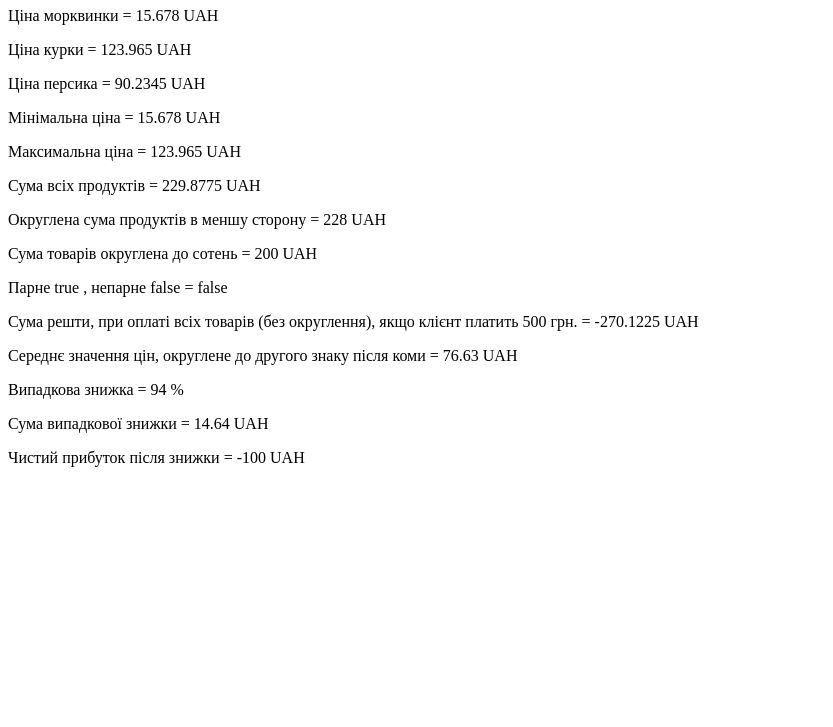
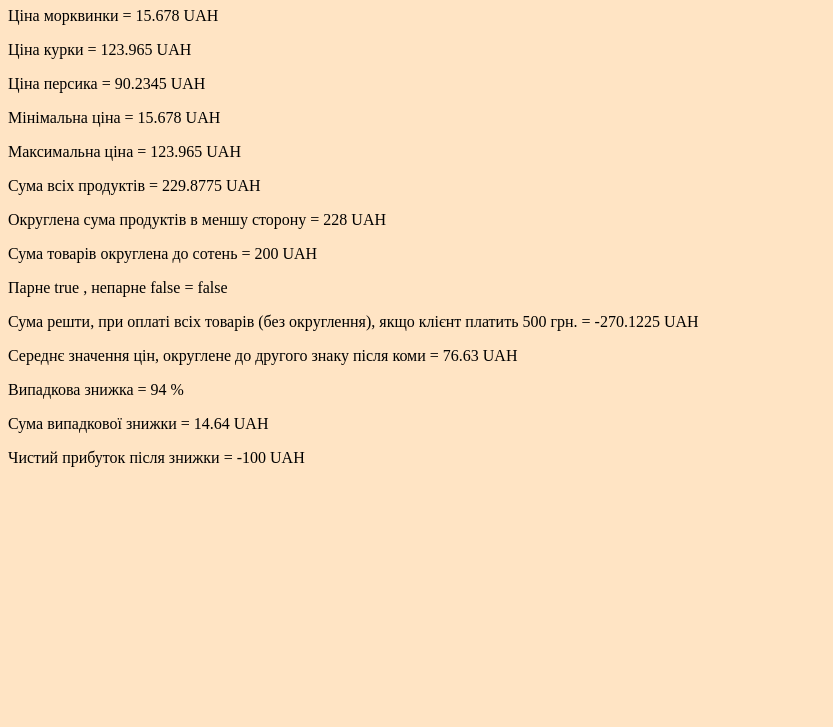
Before and after one commit to MaryBondarenko/Frontend_Advanced, a plain HTML site: page HW_1/index.html in a window 1280 px wide. Shown: the part 73-800 px from the top of the page, without its empty margins (0-833 px from the left). Drawn offline with Linux system fonts and the light colour scheme.

Commit message:
some changes

```diff
--- a/HW_1/index.html
+++ b/HW_1/index.html
@@ -4,7 +4,7 @@
     <meta charset="UTF-8">
     <meta http-equiv="X-UA-Compatible" content="IE=edge">
     <meta name="viewport" content="width=device-width, initial-scale=1.0">
-    <link rel="stylesheet" href="./styles/style.css">
+    <link rel="stylesheet" href="./styles/styles.css">
     <title>Domashka_1</title>
 </head>
 <body>
```
